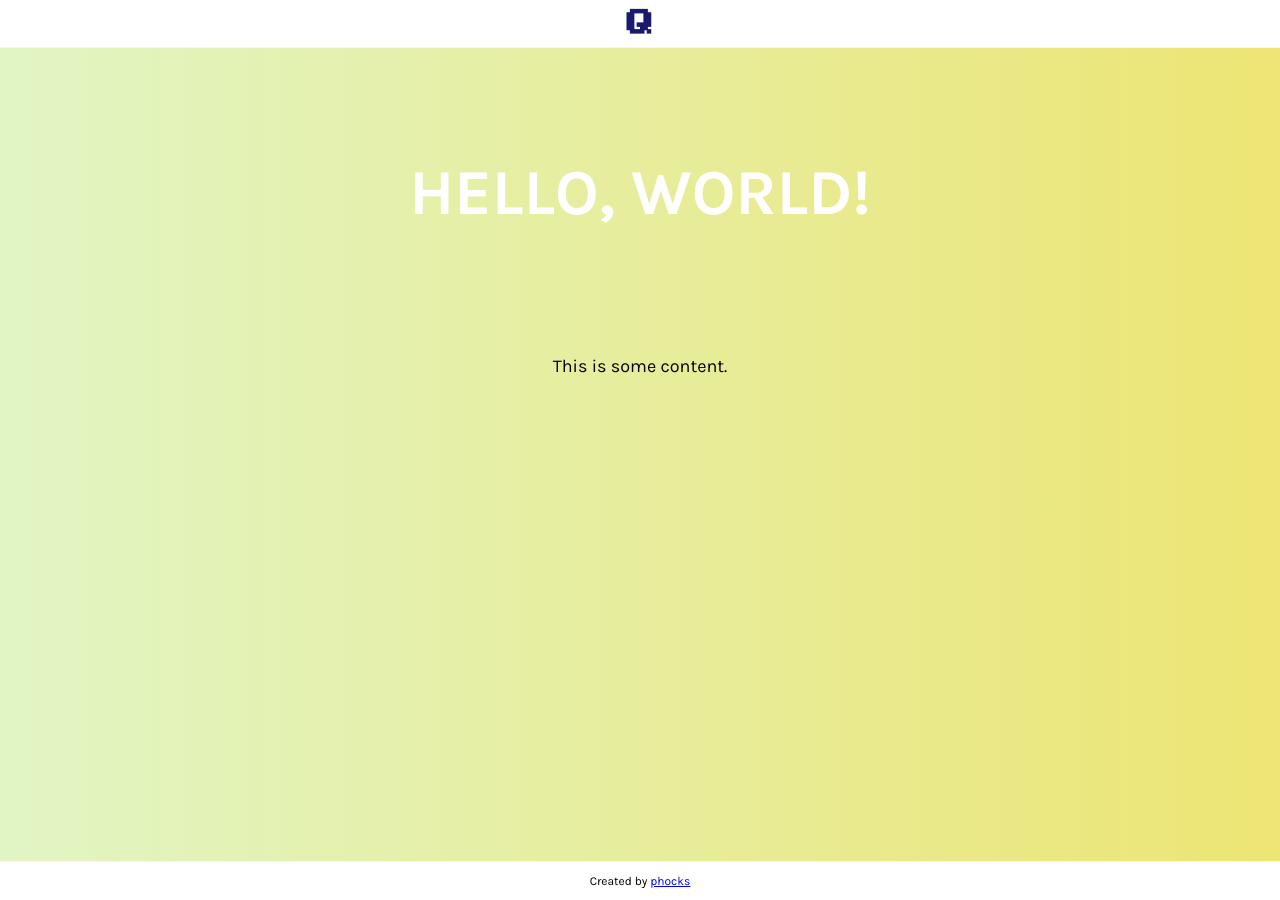
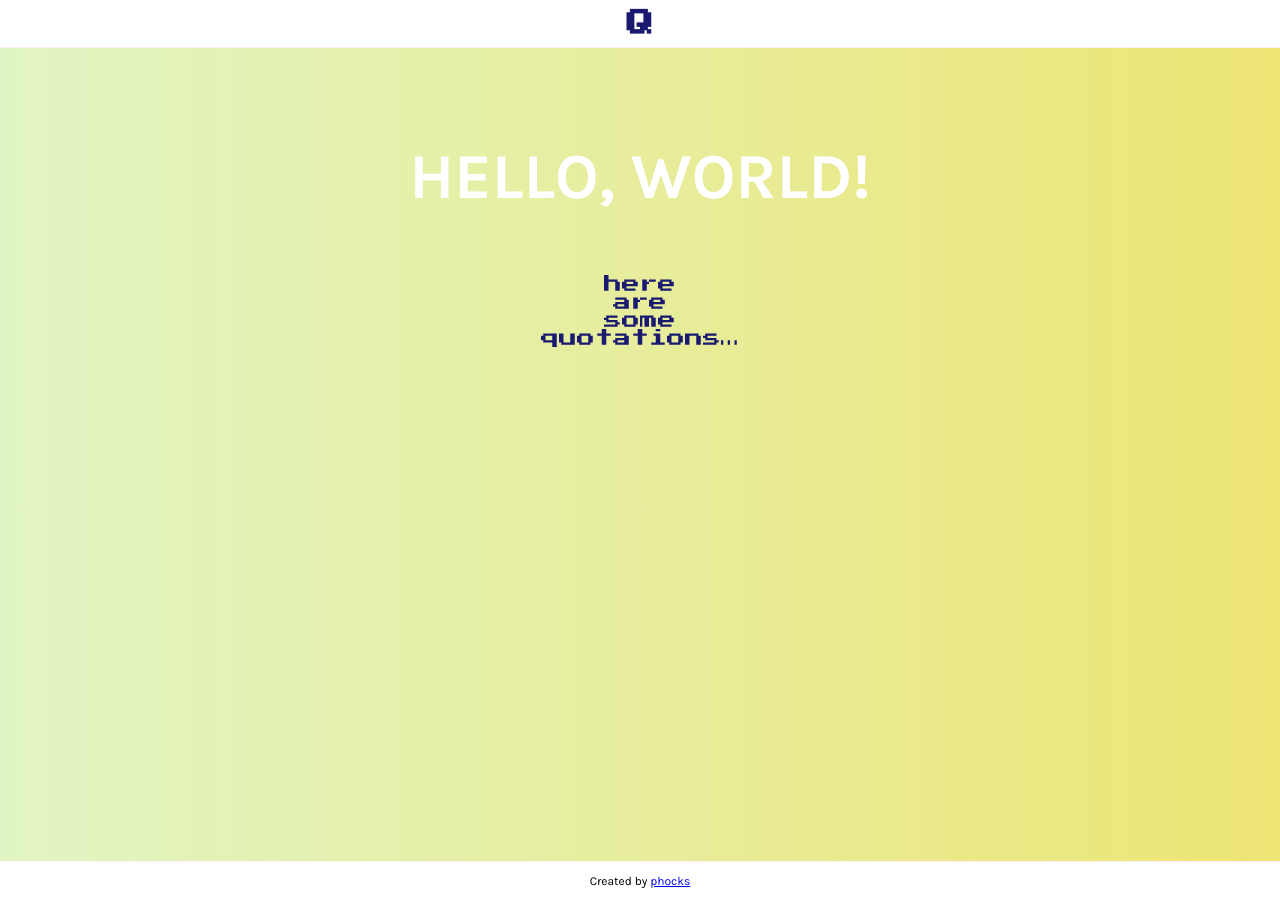
Before and after one commit to quoke/quoke.github.io, a Jekyll site: the page built from index.md, in a window 1280 px wide. Built offline with Jekyll 4.4.1, drawn with Linux system fonts in a browser that asks for light colours.

Commit message:
Here are some quotations...

```diff
--- a/_layouts/home.html
+++ b/_layouts/home.html
@@ -5,10 +5,10 @@
 
 <body>
   <div class="site">
+    {% include navigation.html %}
     <div class="site-content">
-      {% include navigation.html %}
       {% include intro.html %}
-      {{ content }}
+      <div class="lead">{{ content }}</div>
     </div>
     {% include footer.html %}
     {% include foot.html %}
--- a/_sass/_main.scss
+++ b/_sass/_main.scss
@@ -11,6 +11,7 @@ body {
     "Segoe UI Symbol";
   font-size: 18px;
   text-align: center;
+  line-height: normal;
 }
 
 // Sticky footer stuff
@@ -34,6 +35,7 @@ body {
 
 .site-content {
   flex: 1;
+  padding: 0 15px;
 }
 
 .intro-container {
@@ -46,8 +48,13 @@ body {
   color: white;
   max-width: 700px;
   margin: auto;
-  padding: 64px 15px;
+  padding: 48px 0 0;
   font-size: 32px;
+}
+
+.lead {
+  font-family: "Press Start 2P", sans-serif;
+  color: midnightblue;
 }
 
 footer {
--- a/index.md
+++ b/index.md
@@ -7,4 +7,7 @@
 layout: home
 ---
 
-This is some content.
+here
+are
+some
+quotations...
```
